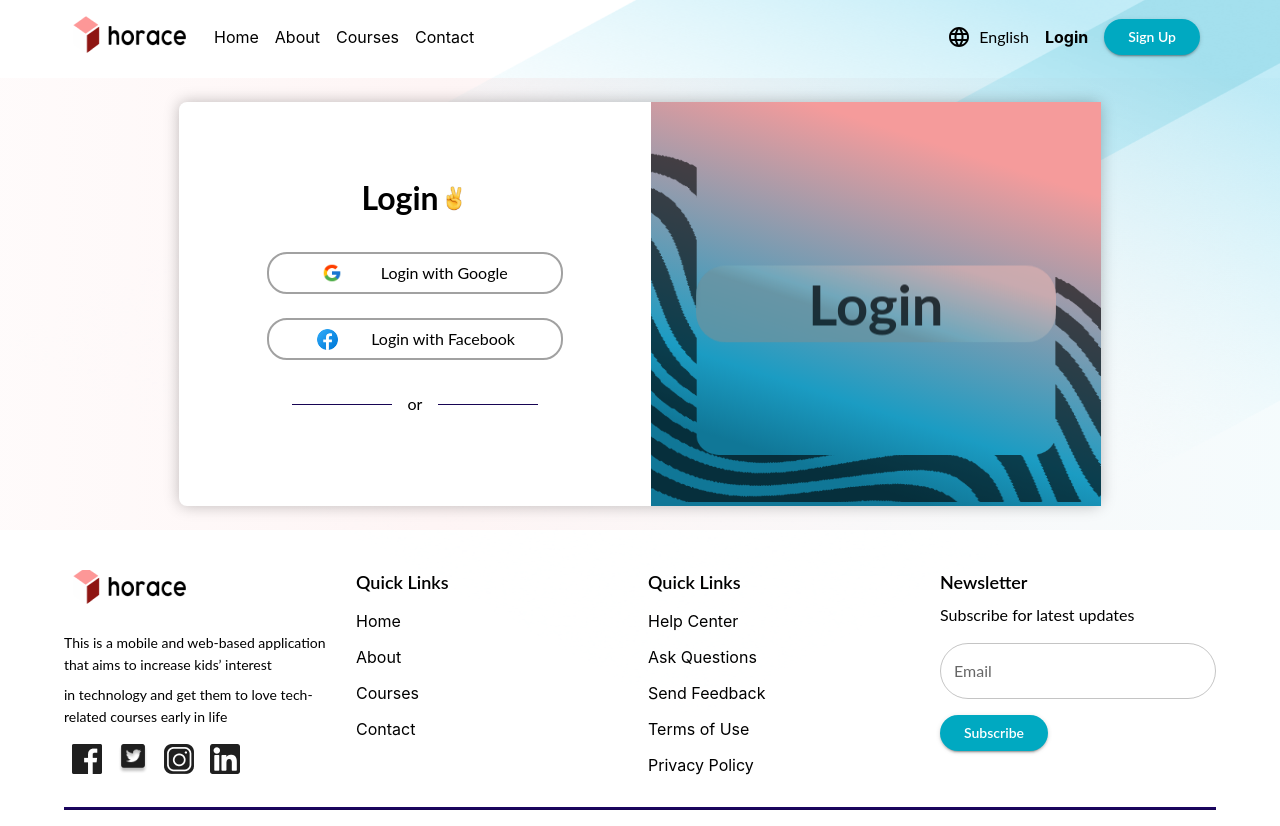
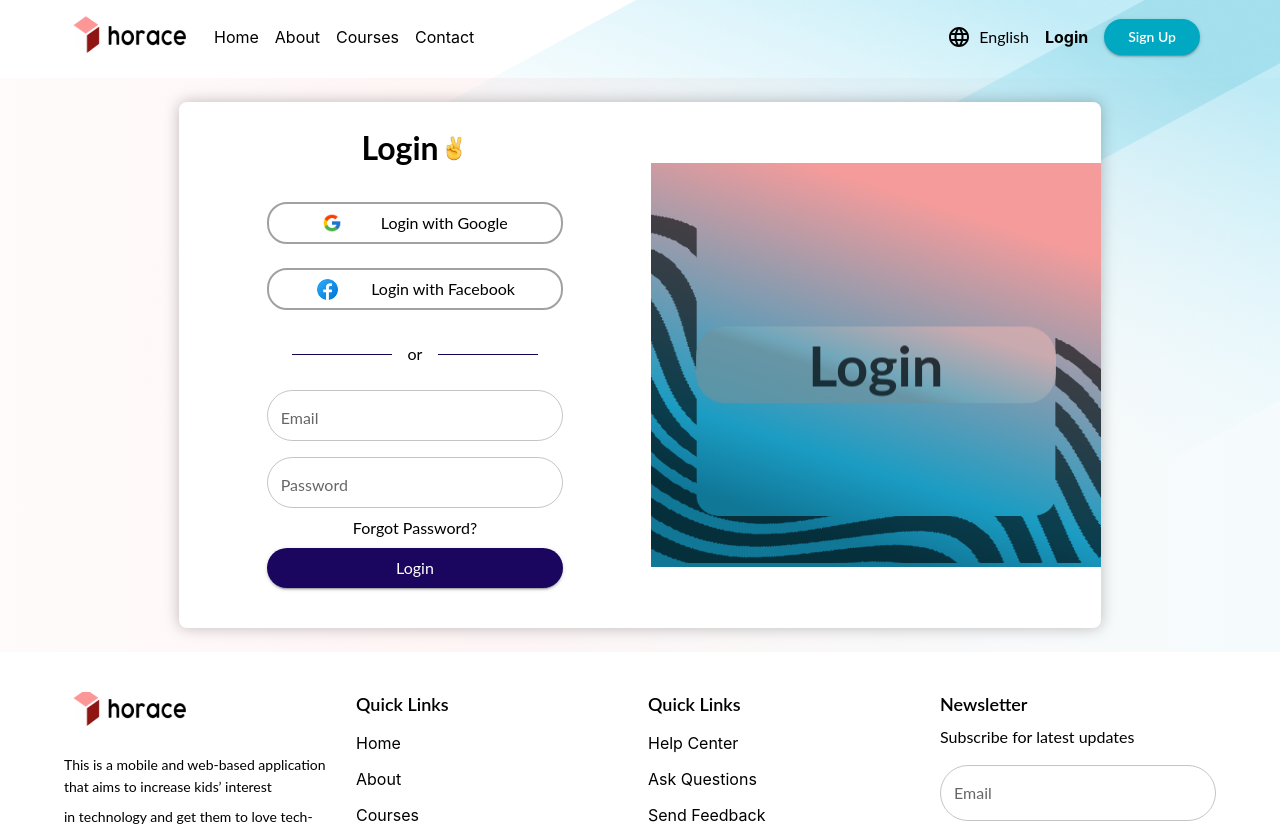
Before and after one commit to babaphemy/horace-lms, a Next.js app: page /login in a window 1280 px wide. Shown: the top 826 px of the page. Built offline with nearby package versions, Linux system fonts and the light colour scheme.

Commit message:
added some more login styles

```diff
--- a/pages/login/index.tsx
+++ b/pages/login/index.tsx
@@ -1,5 +1,12 @@
 import React from 'react';
-import { Box, Container, Typography, Button, Divider } from '@mui/material';
+import {
+	Box,
+	Container,
+	Typography,
+	Button,
+	Divider,
+	TextField,
+} from '@mui/material';
 import Header from '../../components/Header';
 import Footer from '../../components/Footer';
 import Image from 'next/image';
@@ -7,6 +14,7 @@ import subtract from '../../assets/img/subtract.png';
 import fb from '../../assets/img/fbcolor.png';
 import google from '../../assets/img/ggcolor.png';
 import yeah from '../../assets/img/yeah.png';
+import Link from 'next/link';
 
 const Login = () => {
 	return (
@@ -48,6 +56,33 @@ const Login = () => {
 										or{' '}
 									</Typography>
 									<Divider sx={loginStyles.divider} />
+								</Box>
+								<Box component="form" sx={loginStyles.form}>
+									<TextField
+										sx={loginStyles.input}
+										label="Email"
+										variant="outlined"
+										fullWidth
+									/>
+									<TextField
+										sx={loginStyles.input}
+										label="Password"
+										variant="outlined"
+										fullWidth
+									/>
+									<Link href="/forgot-password" passHref>
+										<Typography variant="body1" sx={{ textAlign: 'right' }}>
+											Forgot Password?
+										</Typography>
+									</Link>
+
+									<Button
+										sx={[loginStyles.button, loginStyles.submit]}
+										variant="contained"
+										fullWidth
+									>
+										Login
+									</Button>
 								</Box>
 							</Box>
 							<Box sx={loginStyles.subtract}>
@@ -172,4 +207,34 @@ const loginStyles = {
 		height: '1px',
 		width: '100px',
 	},
+	form: {
+		display: 'flex',
+		flexDirection: 'column',
+		justifyContent: 'center',
+		alignItems: 'center',
+		minWidth: '70%',
+
+		'& .MuiTextField-root': {
+			m: 1,
+		},
+	},
+	input: {
+		borderRadius: 10,
+
+		'& .MuiOutlinedInput-root': {
+			borderRadius: 10,
+		},
+		'& .MuiOutlinedInput-input': {
+			padding: '14px 15px',
+			fontSize: '16px',
+			fontWeight: 400,
+		},
+	},
+	submit: {
+		background: '#1A055F',
+		color: 'white',
+		'&:hover': {
+			background: '#000000',
+		},
+	},
 };
```
